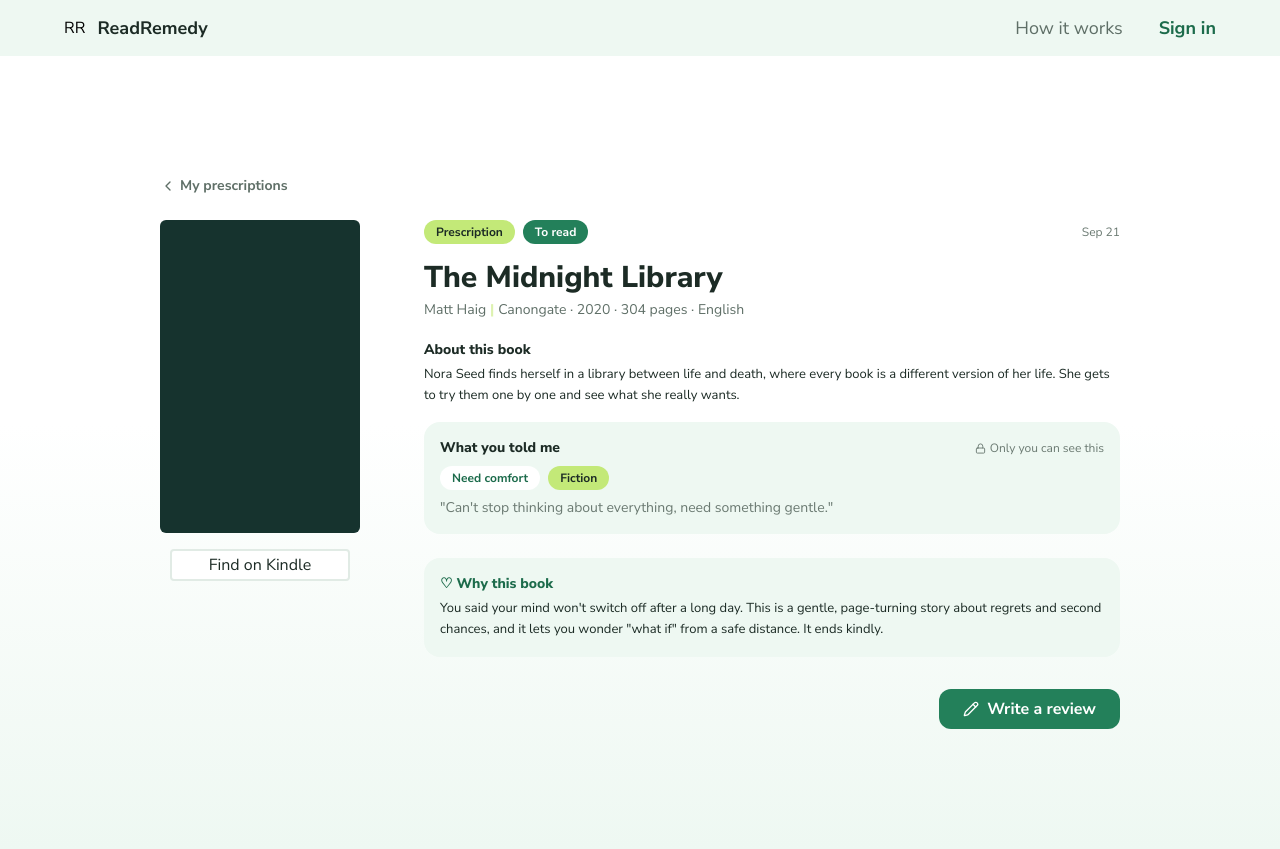
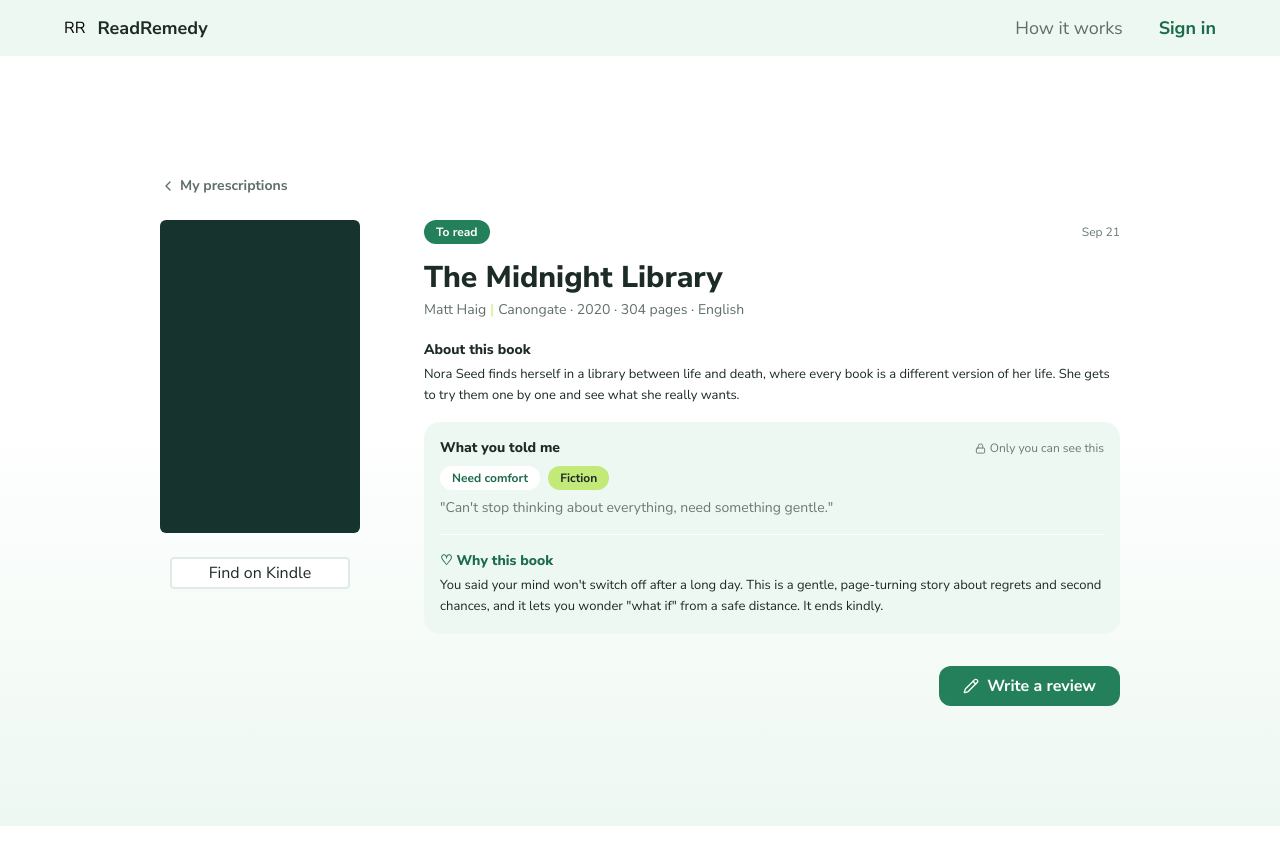
Before and after one commit to Linda-Song/book-remedy, a Next.js app: page /me/prescriptions/1 in a window 1280 px wide. After the commit the page ends 826 px from the top, so only its background shows below. Built offline with nearby package versions, Linux system fonts and the light colour scheme.

Commit message:
feat: show star rating, dates, and review summary on prescription detail

```diff
--- a/src/app/me/prescriptions/[id]/page.tsx
+++ b/src/app/me/prescriptions/[id]/page.tsx
@@ -4,13 +4,11 @@ import { useParams, useRouter } from "next/navigation";
 import { BookDetail } from "@/components/prescription/BookDetail";
 import { WhyThisBook } from "@/components/prescription/WhyThisBook";
 import { WhatYouToldMe } from "@/components/prescription/WhatYouToldMe";
+import { StarRating } from "@/components/prescription/StarRating";
+import { ReviewSummary } from "@/components/prescription/ReviewSummary";
 import { Button } from "@/components/ui/Button";
 import { ChevronLeft, Pencil } from "lucide-react";
 import { ALL_PRESCRIPTIONS } from "@/app/data/all_prescriptions";
-import { StarRating } from "@/components/prescription/StarRating";
-import { ReviewSummary } from "@/components/prescription/ReviewSummary";
-
-const STATUSES = ["To read", "Reading", "Finished", "Not for me"] as const;
 
 export default function PrescriptionDetailPage() {
   const router = useRouter();
@@ -33,29 +31,25 @@ export default function PrescriptionDetailPage() {
       </button>
 
       <div className="flex gap-16">
-        {/* left: cover + rating + button */}
+        {/* 왼쪽: 표지 + 별점 + 버튼 */}
         <div className="flex flex-col items-center flex-shrink-0">
           <div
-            className="w-[200px] h-[313px] rounded-md mb-4"
+            className="w-[200px] h-[313px] rounded-md mb-3"
             style={{ backgroundColor: book.coverColor }}
           />
           {book.review && <StarRating rating={book.review.rating} />}
-          <Button variant="outline" className="rounded-sm h-8 w-[180px]">
+          <Button variant="outline" className="rounded-sm h-8 w-[180px] mt-3">
             Find on Kindle
           </Button>
         </div>
 
-        {/* right: info */}
+        {/* 오른쪽: 정보 */}
         <div className="flex flex-col flex-1 min-w-0">
+          {/* 상태 배지 + 날짜 (이전의 Prescription 배지 자리) */}
           <div className="flex items-center justify-between mb-4">
-            <div className="flex gap-2">
-              <span className="text-xs font-bold px-3 py-1 rounded-full bg-green-light text-text-primary">
-                Prescription
-              </span>
-              <span className="text-xs font-bold px-3 py-1 rounded-full bg-green text-white">
+            <span className="text-xs font-bold px-3 py-1 rounded-full bg-green text-white w-fit">
               {book.status}
             </span>
-            </div>
             <span className="text-xs text-text-muted">{book.date}</span>
           </div>
 
@@ -66,22 +60,28 @@ export default function PrescriptionDetailPage() {
             about={book.about}
           />
 
+          {/* 이전 date 자리 → Started/Finished */}
           {book.startedDate && (
             <p className="text-xs text-text-muted mb-4 -mt-2">
               Started {book.startedDate}
-              {" - "}
+              {" — "}
               {book.finishedDate ? `Finished ${book.finishedDate}` : "Ongoing"}
             </p>
           )}
 
+          {/* What you told me + Why this book 한 블록 */}
+          <div className="rounded-2xl bg-bg-tint p-4 mb-4 space-y-4">
             <WhatYouToldMe
               mood={book.mood}
               genre={book.genre}
               freeText={book.freeText}
             />
+            <div className="border-t border-white pt-4">
+              <WhyThisBook reason={book.reason} />
+            </div>
+          </div>
 
-          <WhyThisBook reason={book.reason} />
-
+          {/* 한 줄 + 구절 + 리뷰 한 블록 */}
           {book.review && (
             <ReviewSummary
               shareLine={book.review.shareLine}
@@ -97,7 +97,8 @@ export default function PrescriptionDetailPage() {
               className="h-10 px-6 rounded-xl flex items-center gap-2"
               onClick={() => router.push(`/review/${book.id}`)}
             >
-              <Pencil size={16} /> Write a review
+              <Pencil size={16} />{" "}
+              {book.review ? "View review" : "Write a review"}
             </Button>
           </div>
         </div>
--- a/src/components/prescription/ReviewSummary.tsx
+++ b/src/components/prescription/ReviewSummary.tsx
@@ -12,28 +12,26 @@ export function ReviewSummary({
   text,
 }: Props) {
   return (
-    <div className="mb-4">
-      <div className="rounded-2xl bg-bg-tint p-4 mb-3">
+    <div className="rounded-2xl border border-border-light p-4 mb-4 space-y-3">
+      <div>
         <p className="text-xs font-bold text-green-dark mb-1">Your line</p>
         <p className="text-[15px] font-bold text-text-primary">
           &quot;{shareLine}&quot;
         </p>
       </div>
 
-      {(quotePage || quoteText) && (
-        <div className="rounded-2xl border border-border-light p-4 mb-3">
-          {quotePage && (
-            <p className="text-xs text-text-muted mb-1">p. {quotePage}</p>
-          )}
-          {quoteText && (
-            <p className="text-[13px] text-text-primary italic">
-              &quot;{quoteText}&quot;
-            </p>
-          )}
+      {quoteText && (
+        <div className="flex gap-2 pt-3 border-t border-border-light">
+          <span className="text-xs text-text-muted flex-shrink-0 mt-0.5 w-[36px]">
+            {quotePage ? `p. ${quotePage}` : ""}
+          </span>
+          <p className="text-[13px] text-text-primary italic flex-1">
+            &quot;{quoteText}&quot;
+          </p>
         </div>
       )}
 
-      <div className="rounded-2xl border border-border-light p-4">
+      <div className="pt-3 border-t border-border-light">
         <p className="text-xs font-bold text-text-primary mb-1">Your review</p>
         <p className="text-[13px] text-text-primary leading-relaxed">{text}</p>
       </div>
--- a/src/components/prescription/WhatYouToldMe.tsx
+++ b/src/components/prescription/WhatYouToldMe.tsx
@@ -8,7 +8,7 @@ type Props = {
 
 export function WhatYouToldMe({ mood, genre, freeText }: Props) {
   return (
-    <div className="rounded-2xl bg-bg-tint p-4 mb-6">
+    <div>
       <div className="flex items-center justify-between mb-2">
         <p className="text-sm font-extrabold text-text-primary">
           What you told me
--- a/src/components/prescription/WhyThisBook.tsx
+++ b/src/components/prescription/WhyThisBook.tsx
@@ -5,7 +5,7 @@ type Props = {
 
 export function WhyThisBook({ reason }: Props) {
   return (
-    <div className="rounded-2xl bg-bg-tint p-4 mb-4">
+    <div>
       <p className="text-sm font-extrabold text-green-dark mb-1">
         ♡ Why this book
       </p>
```
Lines whose indentation alone changed are shown as unchanged.
